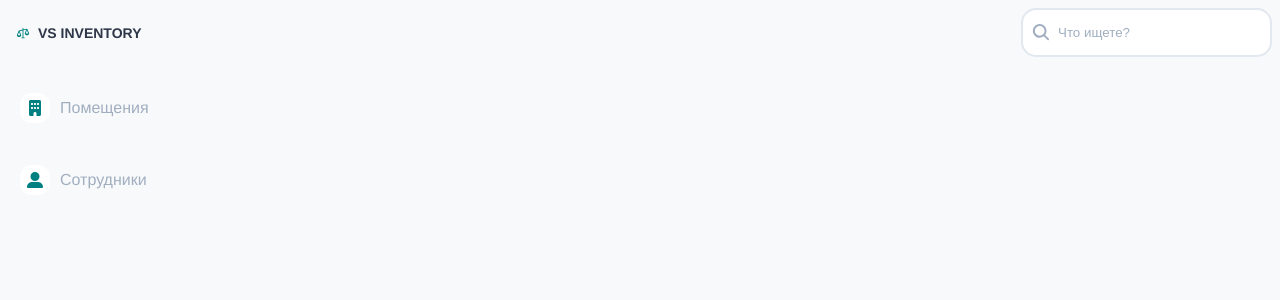
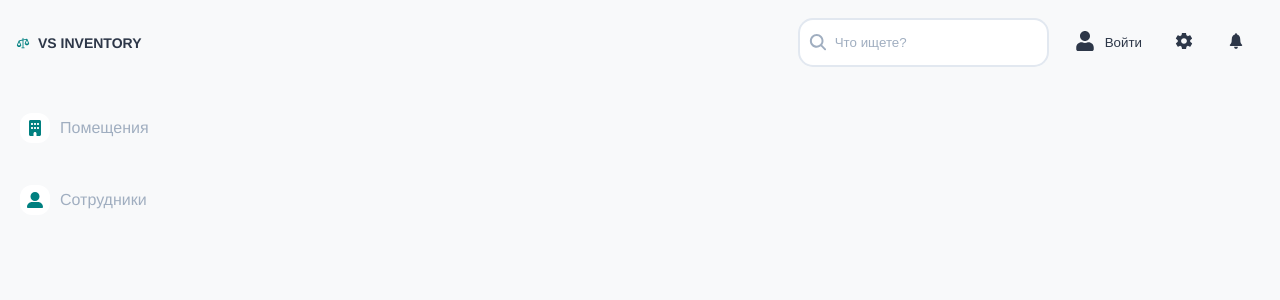
Before and after one commit to zolotaryov2027/vs-inventory, a React (Vite) app: page / in a window 1280 px wide. Shown: the top 300 px of the page. Built offline with nearby package versions, Linux system fonts and the light colour scheme.

Commit message:
add profile block

```diff
--- a/src/components/header/header.css
+++ b/src/components/header/header.css
@@ -1,5 +1,6 @@
 .header {
   margin-bottom: 20px;
+  padding: 10px 0;
 }
 
 .logo {
@@ -35,3 +36,8 @@
 .column__left {
   margin-right: auto;
 }
+
+.column__right {
+  display: flex;
+  align-items: center;
+}
--- a/src/components/header/header.jsx
+++ b/src/components/header/header.jsx
@@ -1,5 +1,6 @@
 import { PiScalesFill } from "react-icons/pi";
 import Search from "../search/search";
+import Profile from "../profile/profile";
 import "./header.css";
 export default function header() {
   return (
@@ -15,6 +16,7 @@ export default function header() {
         </div>
         <div className="column column__right">
           <Search />
+          <Profile />
         </div>
       </div>
     </header>
--- /dev/null
+++ b/src/components/profile/profile.css
@@ -0,0 +1,44 @@
+.profile__wrapper {
+  display: flex;
+  margin: 0 10px;
+}
+
+.login {
+  display: flex;
+  align-items: center;
+}
+
+.profile__wrapper button {
+  cursor: pointer;
+  background: none;
+  border: none;
+  margin: 0 10px;
+  color: var(--color-text-bold);
+  transition: opacity ease-in-out 0.1s;
+}
+
+.login-icon {
+  padding-right: 10px;
+}
+
+.login:hover {
+  opacity: 0.7;
+}
+
+.login:hover .login-icon svg {
+  opacity: 0.7;
+}
+
+.settings:hover .settings-icon svg,
+.notifications:hover .notifications-icon svg {
+  opacity: 0.7;
+}
+
+.login-icon svg,
+.settings svg,
+.notifications svg {
+  width: 20px;
+  height: 20px;
+  color: var(--color-text-bold);
+  transition: opacity ease-in-out 0.1s;
+}
--- /dev/null
+++ b/src/components/profile/profile.jsx
@@ -0,0 +1,25 @@
+import { FaUser } from "react-icons/fa";
+import { IoMdSettings, IoIosNotifications } from "react-icons/io";
+import "./profile.css";
+export default function profile() {
+  return (
+    <div className="profile__wrapper">
+      <button className="login">
+        <span className="login-icon">
+          <FaUser />
+        </span>
+        Войти
+      </button>
+      <button className="settings">
+        <span className="settings-icon">
+          <IoMdSettings />
+        </span>
+      </button>
+      <button className="notifications">
+        <span className="notifications-icon">
+          <IoIosNotifications />
+        </span>
+      </button>
+    </div>
+  );
+}
```
